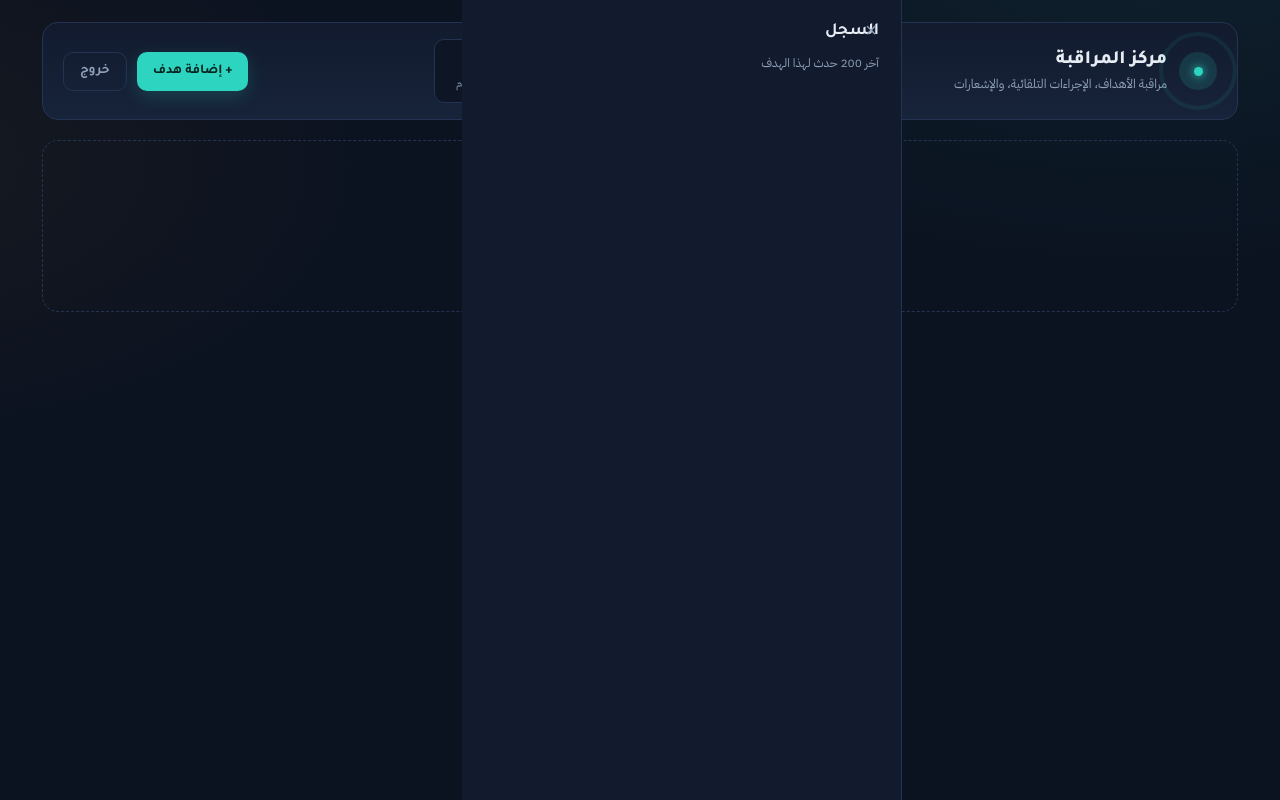
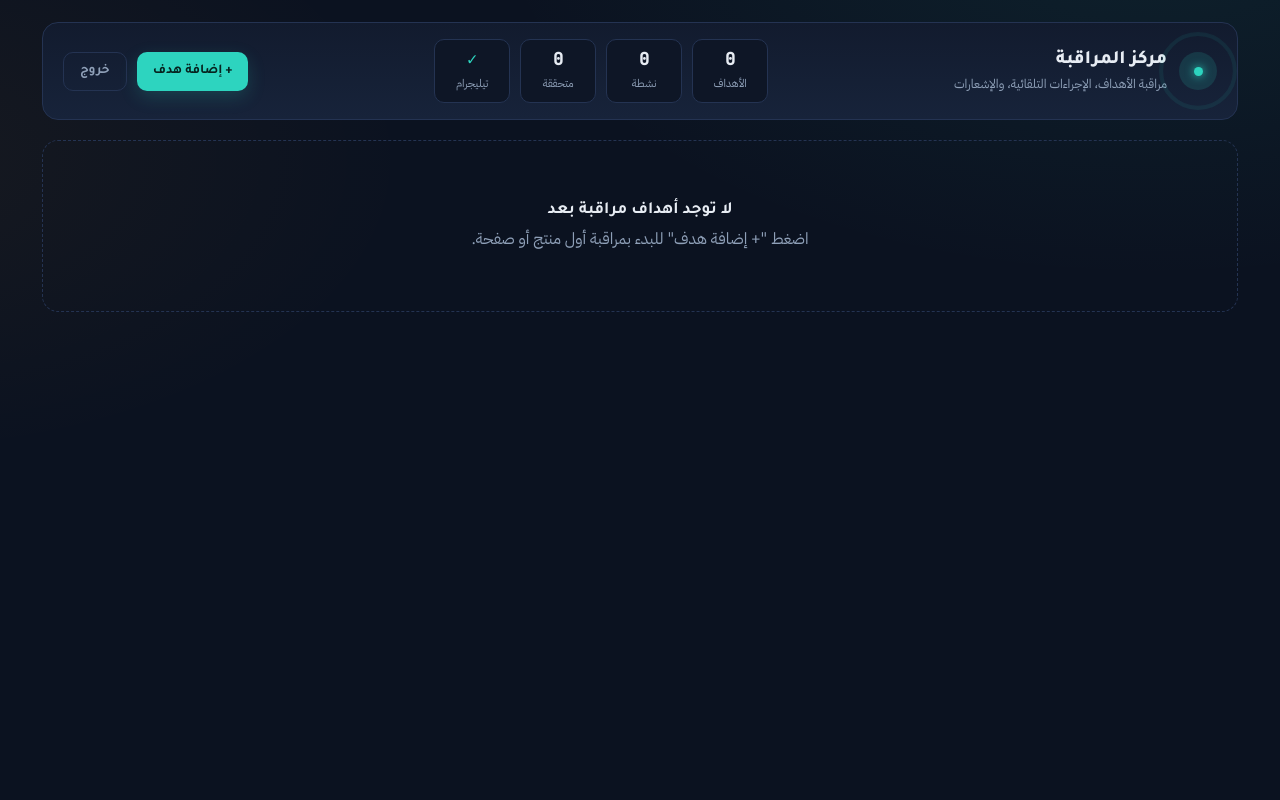
Before and after one commit to gfvvh5423-lgtm/my-telegram-bot, a Flask app: page / in a window 1280 px wide. Run offline with Flask 3, Linux system fonts and the light colour scheme; the visitor is signed in with stand-in values (Sample User, id 1); data that the repository does not hold is empty.

Commit message:
Fix drawer position in dashboard HTML

```diff
--- a/templates/dashboard.html
+++ b/templates/dashboard.html
@@ -92,7 +92,7 @@ body{
 .modal-actions{display:flex; gap:10px; margin-top:18px; justify-content:flex-end}
 .section-label{font-size:11px; text-transform:uppercase; letter-spacing:.06em; color:var(--muted-dim); margin:18px 0 8px; font-weight:600}
 
-.drawer{position:fixed; inset-inline-end:0; top:0; bottom:0; width:100%; max-width:440px; background:var(--panel); border-inline-start:1px solid var(--border); z-index:60; transform:translateX(105%); transition:transform .25s; padding:22px; overflow:auto}
+.drawer{position:fixed; inset-inline-end:0; top:0; bottom:0; width:100%; max-width:440px; background:var(--panel); border-inline-start:1px solid var(--border); z-index:60; transform:translateX(-105%); transition:transform .25s; padding:22px; overflow:auto}
 .drawer.show{transform:translateX(0)}
 .drawer h2{font-family:'Tajawal',sans-serif; font-size:17px; margin:0 0 4px}
 .drawer .sub{font-size:12px; color:var(--muted); margin-bottom:16px}
```
